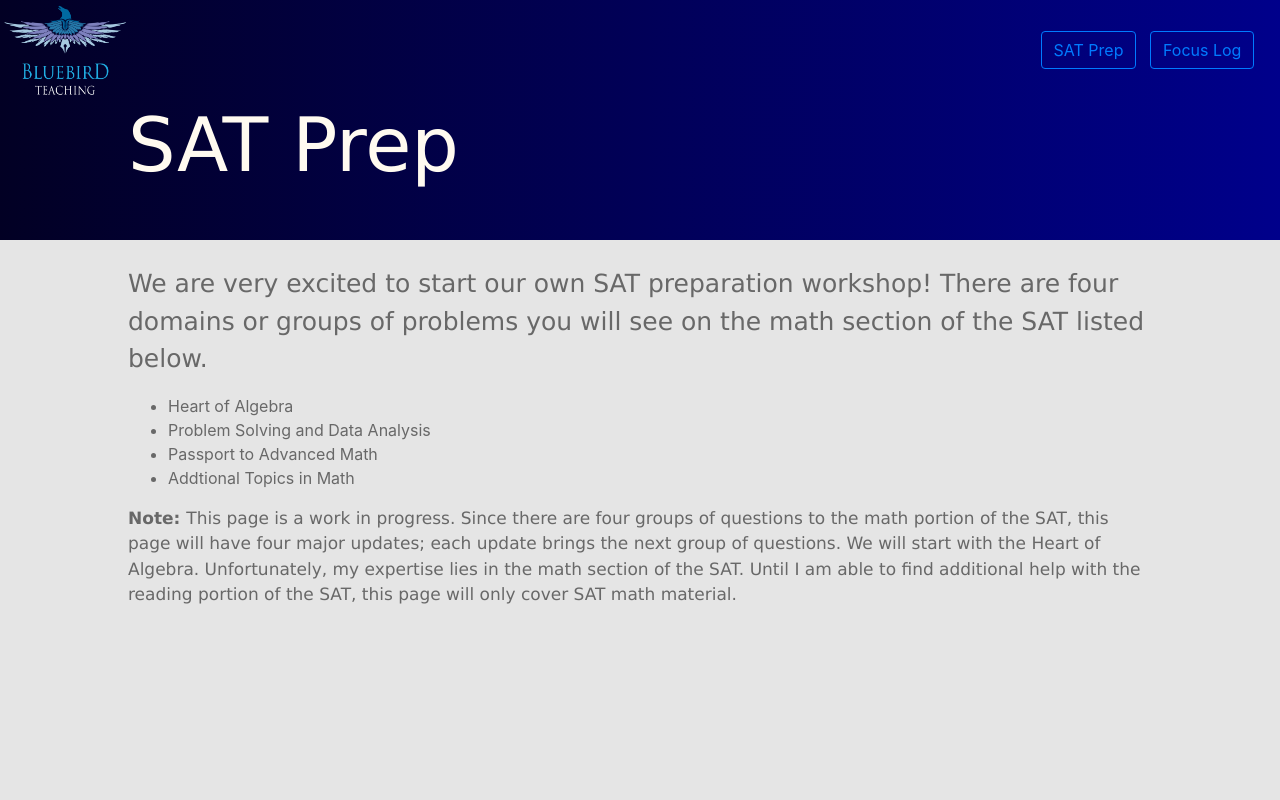
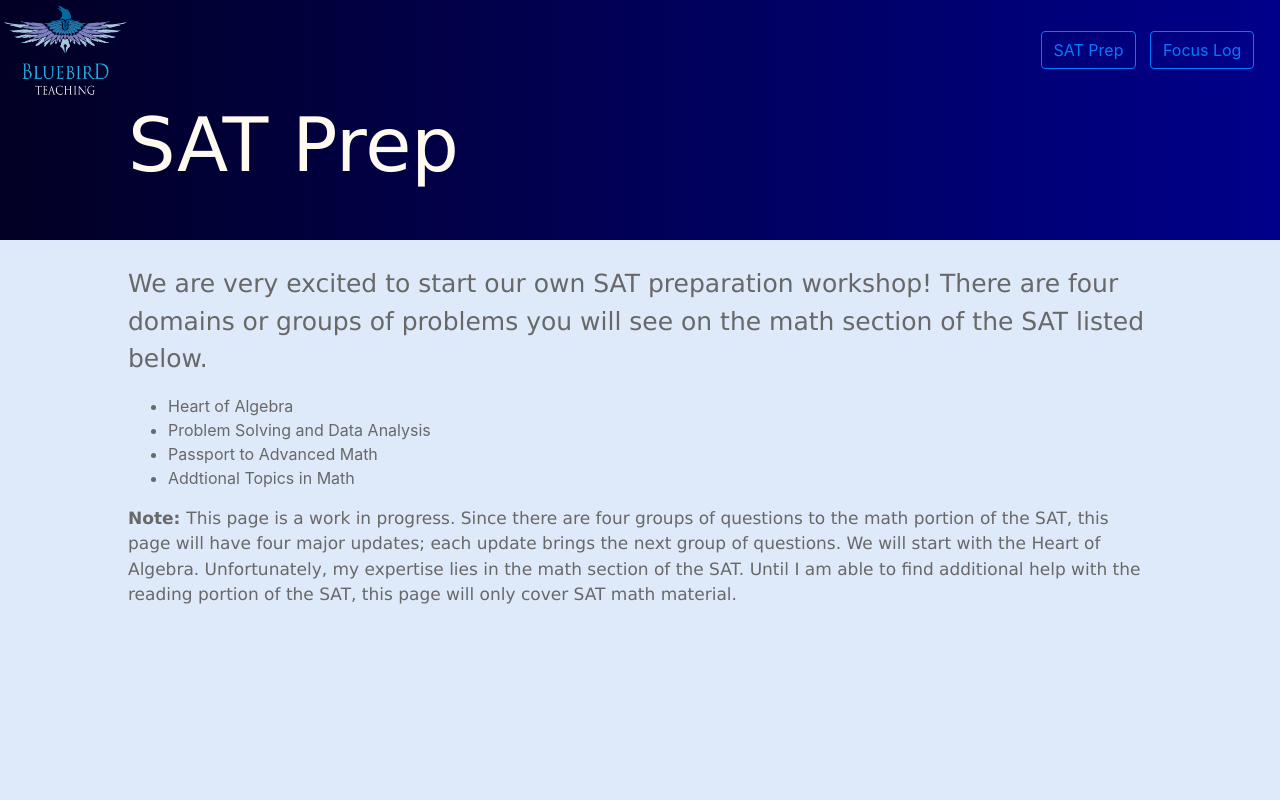
Before and after one commit to YomenT/bluebird-teaching, a React (Create React App) app in the folder reactapp/: page /satprep in a window 1280 px wide. Shown: the top 800 px of the page. Built offline with nearby package versions, Linux system fonts and the light colour scheme.

Commit message:
Changed aboutBodyDiv background color.

```diff
--- a/reactapp/src/index.css
+++ b/reactapp/src/index.css
@@ -15,7 +15,7 @@
 }
 
 .aboutBodyDiv {
-  background: #e5e5e5;
+  background: #dee9f9;
   height: 100%;
   padding-left: 10%;
   padding-right: 10%;
```
